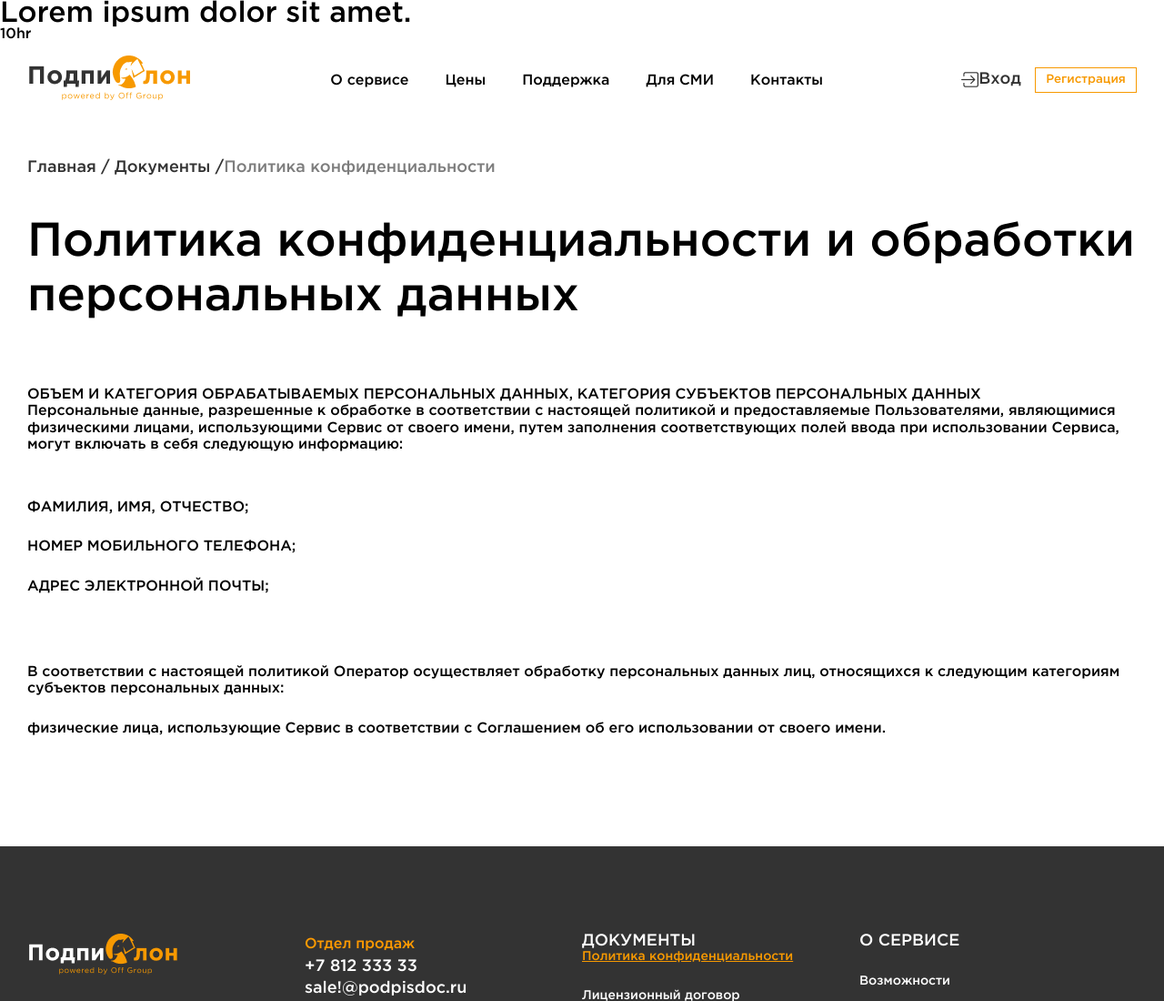
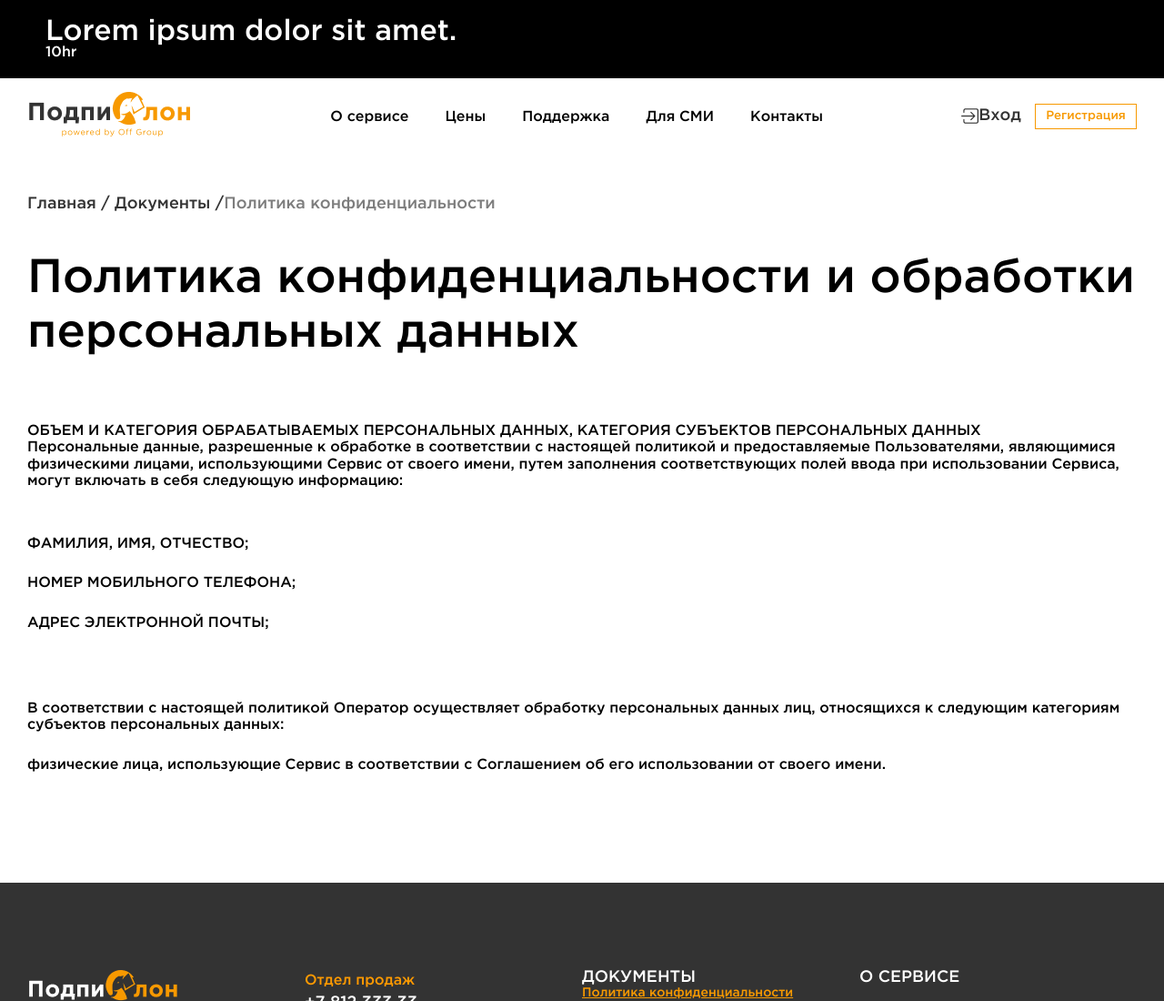
Before and after one commit to sardors555/SportivoFigma, a plain HTML site: page index.html in a window 1280 px wide. Shown: the top 1100 px of the page at 91% size. Drawn offline with nearby package versions, Linux system fonts and the light colour scheme; files that its build step writes are made by us from their sources; files whose address does not match are found by name.

Commit message:
advertisingga stil berildi

```diff
--- a/style/main.scss
+++ b/style/main.scss
@@ -1,6 +1,12 @@
 @font-face{
     font-family: GothamProMedium;
     src: url("../fonts/GothamPro/gothampro_medium.ttf");
+}
+.top-xcontent{
+    background-color: #000000;
+    color: white;
+    align-items: center;
+    padding: 20px 50px;
 }
 footer{
     background-color: #333333;
```
